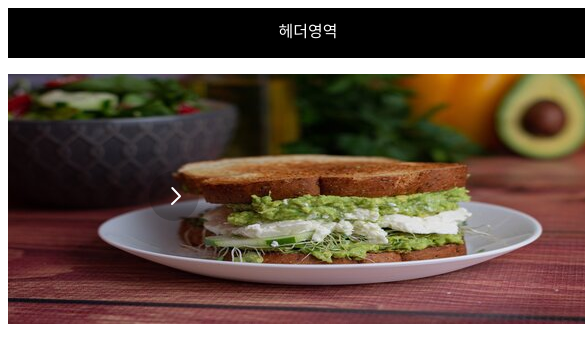
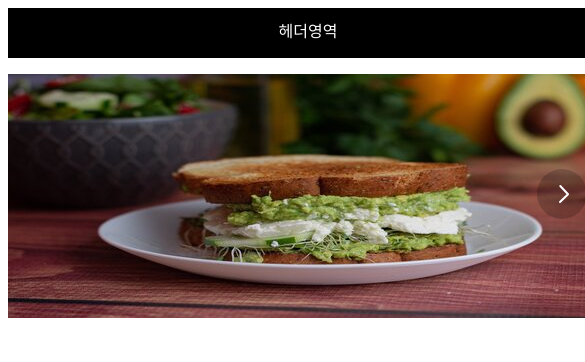
Before and after one commit to Summer-Jay/sample_hompage, a React (Create React App) app: page / in a window 390 px wide. Shown: the top 362 px of the page, 585 px wide, since content can reach past the window. Built offline with nearby package versions, Linux system fonts and the light colour scheme.

Commit message:
[master] 반응형 웹 버튼 고정

```diff
--- a/src/styles/css/main.css
+++ b/src/styles/css/main.css
@@ -23,7 +23,8 @@
   /* background-color: aquamarine; */
   text-align: center;
   margin: 0px auto;
-  /* overflow: hidden; */
+  overflow: hidden;
+  position: relative;
 }
 
 .picture_list {
@@ -43,13 +44,13 @@
 .slider_container .arrow_left {
   display: block;
   position: absolute;
-  top: 170px;
-  left: 190px;
+  top: 110px;
+  left: 20px;
 }
 
 .slider_container .arrow_right {
   display: block;
   position: absolute;
-  top: 170px;
-  right: 190px;
+  top: 110px;
+  right: 20px;
 }
```
